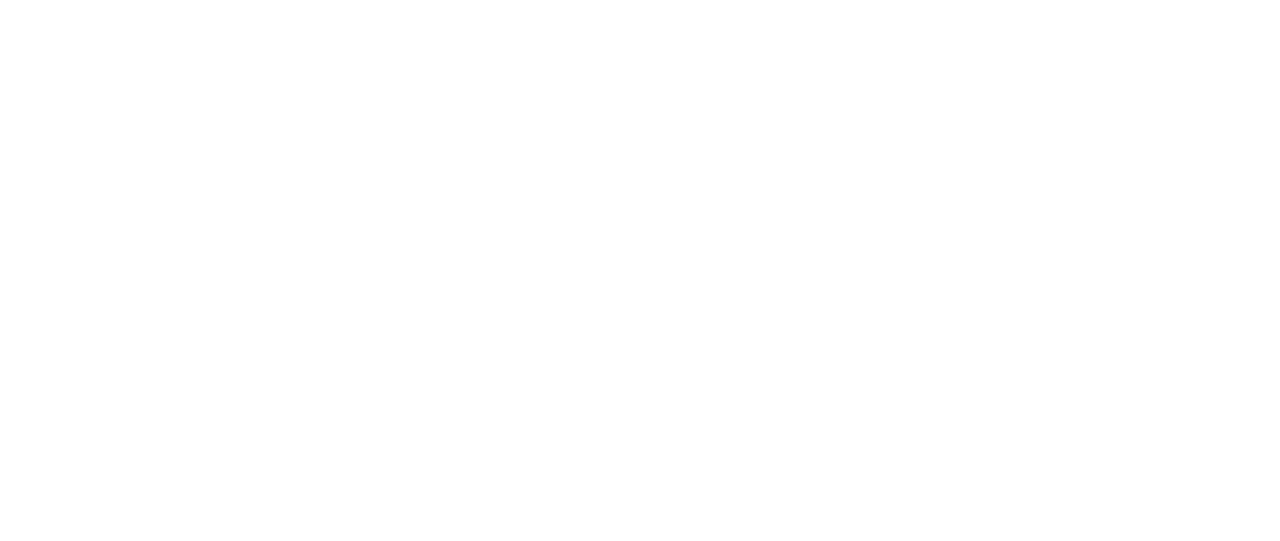
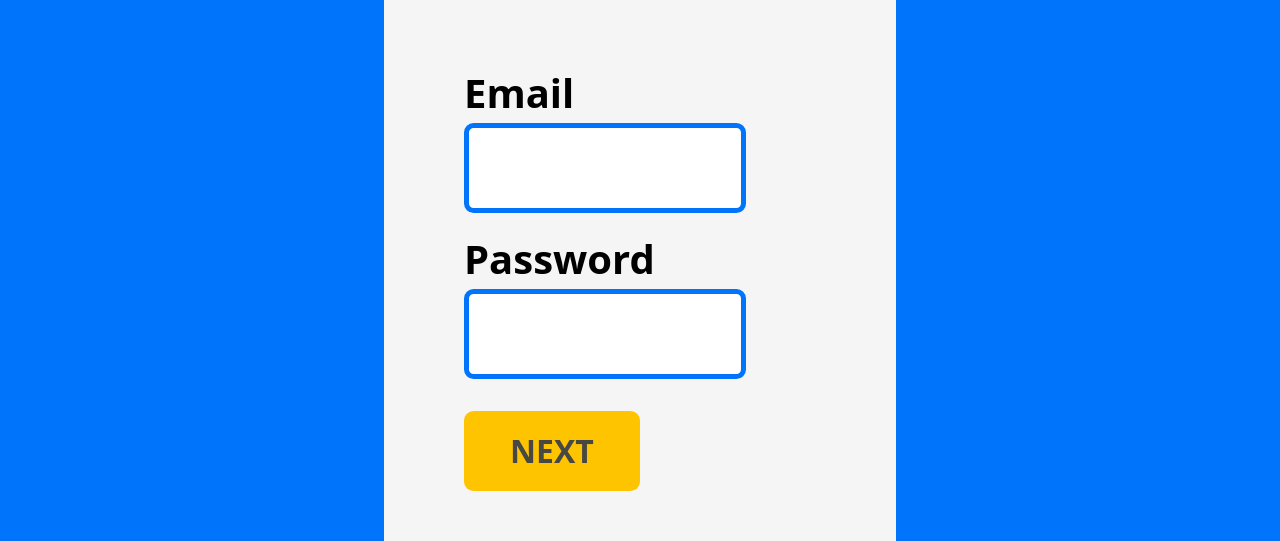
Before and after one commit to Umesh2202/Hall-Booking-System, a SvelteKit app: page /userForm in a window 1280 px wide. Before the commit this address had no page. Shown: the part 1016-1557 px from the top of the page. Before the commit the page ends 983 px from the top, so only its background shows below. Built offline with nearby package versions, Linux system fonts and the light colour scheme.

Commit message:
added hall files

```diff
--- a/src/components/formInput.svelte
+++ b/src/components/formInput.svelte
@@ -9,7 +9,7 @@
 	};
 </script>
 
-<div class="">
+<div class="container">
 	<label for={`${field}`} class="">{field}</label>
 	<input
 		type="text"
@@ -23,9 +23,20 @@
 </div>
 
 <style>
+	.container {
+		display: flex;
+		flex-direction: column;
+	}
+	label {
+		font-size: 2.5rem;
+		font-weight: 600;
+	}
 	.text-input {
-		width: 20em;
-		border: 2px solid black;
+		/* width: 20em; */
+		width: 80%;
+		border: 5px solid #0075fc;
 		padding: 0.5em;
+		font-size: 2rem;
+		border-radius: 0.3em;
 	}
 </style>
--- /dev/null
+++ b/src/components/hall.svelte
@@ -0,0 +1,5 @@
+<div>
+	<div>Hall name</div>
+	<div>Capacity</div>
+	<div>Incharge</div>
+</div>
--- a/src/components/option.svelte
+++ b/src/components/option.svelte
@@ -2,7 +2,9 @@
 	<div class="position">Login As</div>
 	<div class="options">
 		<button>Admin</button>
-		<button>User</button>
+		<a href="/userForm">
+			<button>User</button>
+		</a>
 	</div>
 </div>
 
@@ -30,8 +32,10 @@
 		font-size: 2rem;
 		border-radius: 0.3em;
 		font-weight: bold;
+		width: 100%;
 	}
+
 	button:hover {
-		background-color: #ffe600;
+		background-color: #ffc400;
 	}
 </style>
--- a/src/components/popup.svelte
+++ b/src/components/popup.svelte
@@ -10,15 +10,20 @@
 
 <style>
 	.container {
-		background-color: yellowgreen;
+		background-color: #ffc400;
 		width: max-content;
 		padding: 2em;
 		position: absolute;
 		top: -50%;
+		left: 0;
+		right: 0;
+		margin-left: auto;
+		margin-right: auto;
 	}
 
 	.message {
 		font-size: clamp(0.5rem, 3vw, 1.2rem);
+		font-weight: 600;
 	}
 
 	.progress-bar {
--- a/src/components/userForm.svelte
+++ b/src/components/userForm.svelte
@@ -5,6 +5,7 @@
 	import { email, password } from '../stores/store';
 	import Popup from './popup.svelte';
 	import { popup } from '../stores/store';
+	import logo from '../logo.png';
 	import axios from 'axios';
 
 	let message: string = '';
@@ -32,43 +33,52 @@
 <Popup {message} />
 <div class="form">
 	<div class="container">
+		<!-- <img src={logo} alt="" /> -->
 		<div class="inner">
 			<FormInput field="Email" />
 			<FormInput field="Password" />
 		</div>
-		<button class="bg-indigo-600" on:click={addUser}>next</button>
+		<button on:click={addUser}>NEXT</button>
 	</div>
 </div>
 
 <style>
 	.form {
-		width: 100vw;
+		width: 100%;
 		display: grid;
 		justify-items: center;
-		background-color: #3f3f41;
+		background-color: #0075fc;
 		padding-top: 4em;
 		padding-bottom: 4em;
+		min-height: 100vh;
 	}
 	.container {
-		background-color: white;
+		background-color: #f5f5f5;
 		padding: 5em;
 		width: 40%;
+		border-radius: 1em;
 	}
 
 	.inner {
 		display: grid;
-		grid-template-columns: repeat(2, 1fr);
+		grid-template-rows: repeat(2, 1fr);
 		gap: 1em;
 	}
 
 	button {
 		padding: 0.5em;
 		width: 100%;
-		color: whitesmoke;
+		color: #474744;
 		margin-top: 1em;
+		font-size: 2rem;
+		width: 50%;
+		background-color: #ffc400;
+		border-radius: 0.3em;
+		font-weight: 700;
 	}
 
 	button:hover {
-		background-color: #6200be;
+		background-color: #0075fc;
+		color: #f5f5f5;
 	}
 </style>
--- /dev/null
+++ b/src/routes/halls/+page.svelte
@@ -0,0 +1,5 @@
+<script lang="ts">
+	import Hall from '../../components/hall.svelte';
+</script>
+
+<Hall />
--- /dev/null
+++ b/src/routes/userForm/+page.svelte
@@ -0,0 +1,5 @@
+<script lang="ts">
+	import UserForm from '../../components/userForm.svelte';
+</script>
+
+<UserForm />
```
Also changed, not shown: src/logo.png (added).
